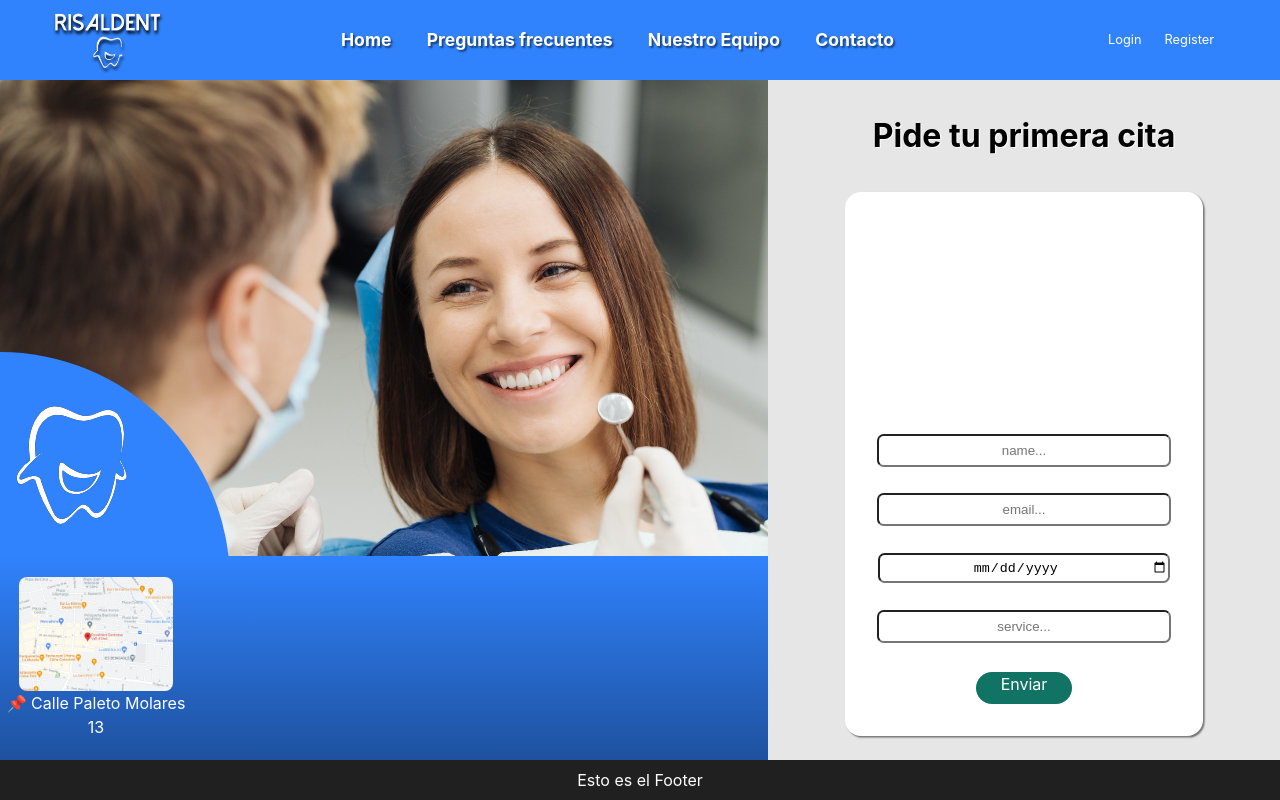
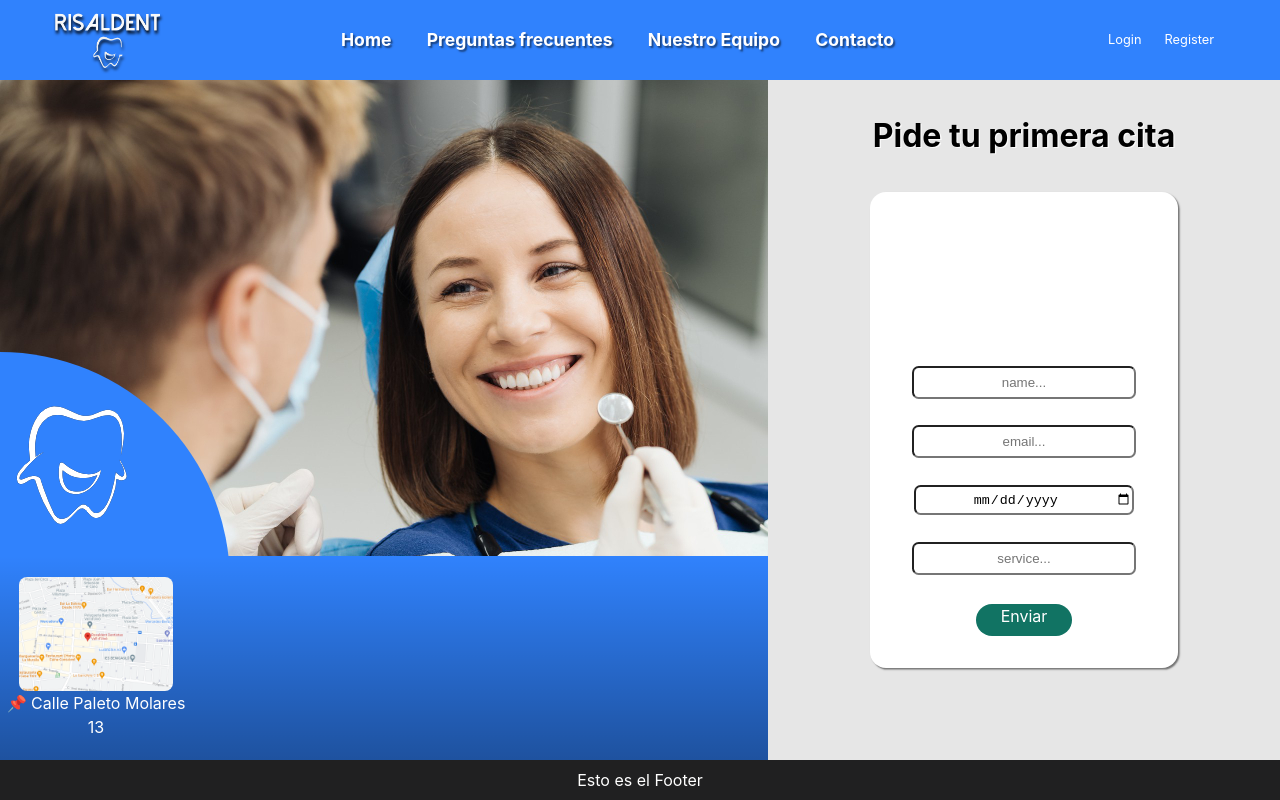
Before and after one commit to RedkarRiv/REACT_DentalClinic, a React (Vite) app: page / in a window 1280 px wide. Built offline with nearby package versions, Linux system fonts and the light colour scheme.

Commit message:
UPDATE: 17/06/2023 01:49

```diff
--- a/src/common/InputText/InputText.css
+++ b/src/common/InputText/InputText.css
@@ -1,5 +1,5 @@
 .InputText {
-    width: 80%;
+    width: 70%;
     height: 2em;
     margin: 1em;
     background-color: white;
--- a/src/pages/Home/Home.css
+++ b/src/pages/Home/Home.css
@@ -126,8 +126,8 @@ flex-direction: column;
 }
 
 .appointmentCardContainer {
-  height: 80%;
-  width: 70%;
+  height: 70%;
+  width: 60%;
   background-color: white;
   border-radius: 1em;
   box-shadow: 0.1em 0.1em 0.1em rgba(0, 0, 0, 0.5);
```
